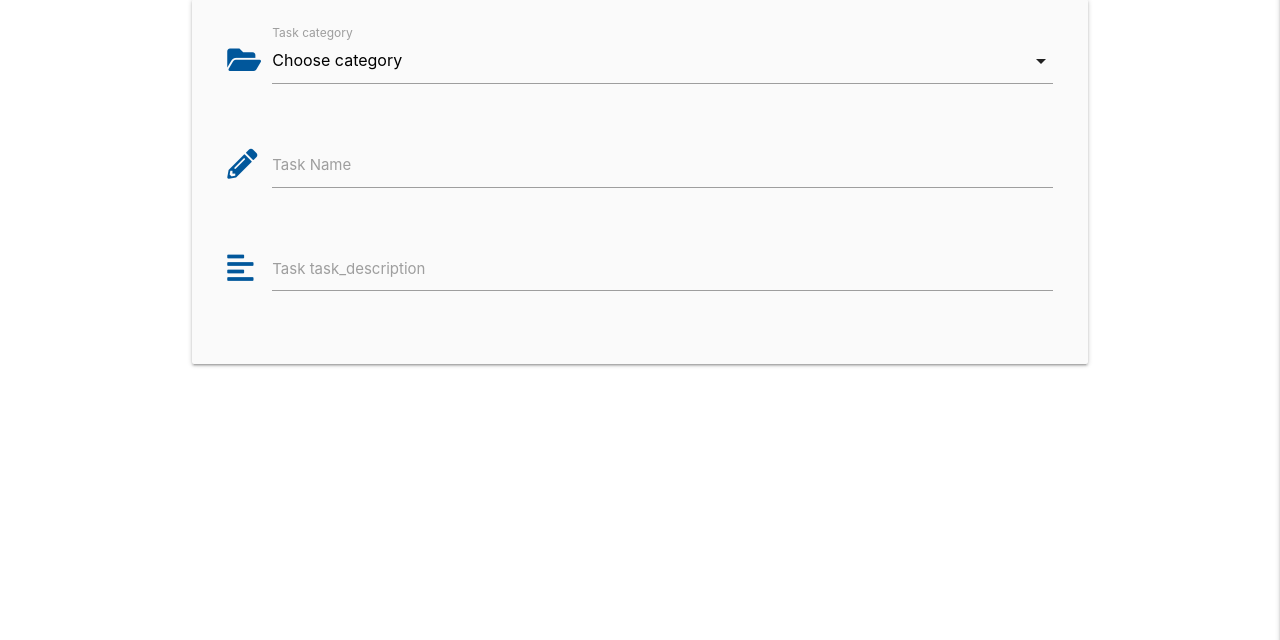
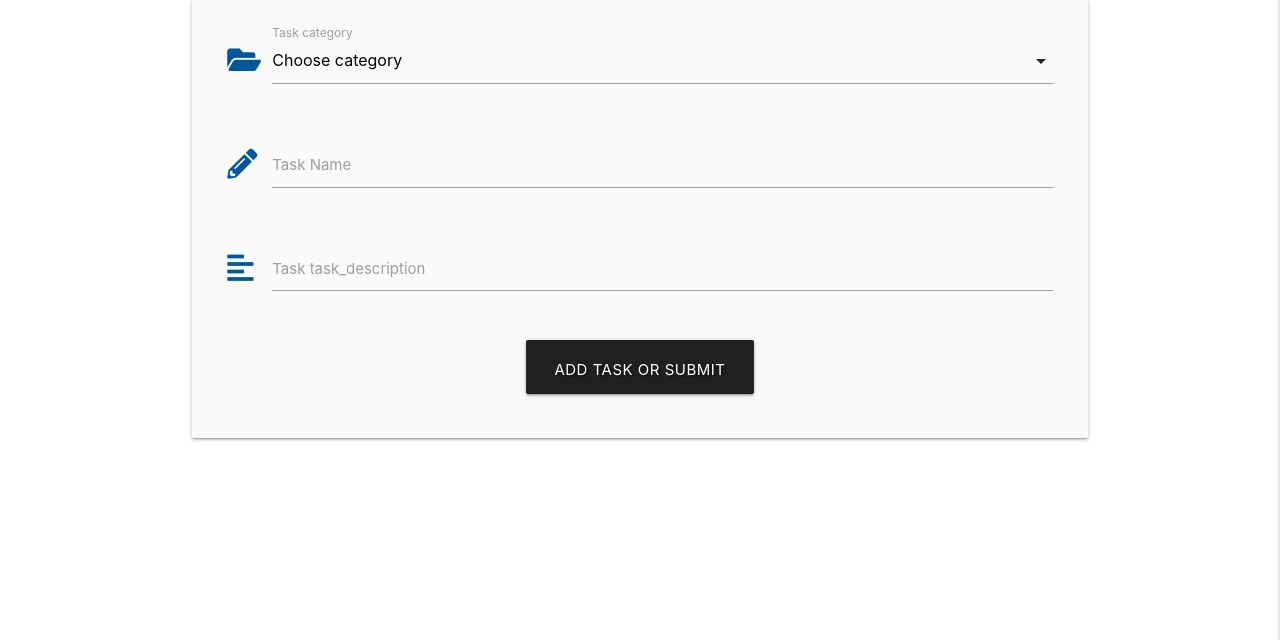
Before and after one commit to Antonio-dev7/taskmanager, a Flask app: page /add_task in a window 1280 px wide. Shown: the part 160-800 px from the top of the page. Run offline with Flask 2, Linux system fonts and the light colour scheme; data that the repository does not hold is empty; some libraries are stand-ins or nearby versions.

Commit message:
this is how you post to the database

```diff
--- a/app.py
+++ b/app.py
@@ -24,10 +24,24 @@ def get_tasks():
     return render_template("tasks.html", tasks=tasks)
 
 
-@app.route("/add_task")
+@app.route("/add_task", methods=["GET", "POST"])
 def add_task():
+    if request.method == "POST":
+
+        task ={
+            "category_name": request.form.get("category_name"),
+            "task_name": request.form.get("task_name"),
+            "task_description": request.form.get("task_description"),
+            # "created_by": session["user"]
+        }
+# Now, when this function is called, if the requested method is POST,
+
+        mongo.db.tasks.insert_one(task)
+        flash("Task successfully Added")
+        return redirect(url_for("get_tasks"))
+# then it will perform all steps here and insert a new task.
     categories = mongo.db.categories.find().sort("category_name", 1)
-    return render_template("add_task.html", categories=categories)
+    return render_template("add_task.html", categories=categories) # Otherwise, it will revert to the default method of GET, and display the template with our # form to be completed.
 
 
 if __name__ == "__main__":
--- a/templates/add_task.html
+++ b/templates/add_task.html
@@ -4,7 +4,8 @@
     <h3 class="light-blue-text text-darken-4 center-align">Add Task</h3>
 
     <div class="row card-panel grey lighten-5">
-        <form class="col s12" method="POST" action="">
+        <form class="col s12" method="POST" action="{{ url_for('add_task') }}">
+            <!-- Category Selection -->
             <div class="row">
                 <div class="input-field col s12">
                     <i class="fas fa-folder-open prefix light-blue-text text-darken-4"></i>
@@ -19,7 +20,7 @@
 
             </div>
 
-
+            <!-- Task Name -->
             <div class="row">
                 <div class="input-field col s12">
                     <i class="fas fa-pencil-alt prefix light-blue-text text-darken-4"></i>
@@ -28,6 +29,7 @@
                     <label for="task_name">Task Name</label>
                 </div>
             </div>
+            <!-- Task Description -->
             <div class="row">
                 <div class="input-field col s12">
                     <i class="fas fa-align-left prefix light-blue-text text-darken-4"></i>
@@ -36,6 +38,16 @@
                     <label for="task_description">Task task_description</label>
                 </div>
             </div>
+
+            <!-- Submit Button -->
+            <div class="row">
+                <div class="col s12 center-align">
+                    <button type="submit" class="btn-large grey darken-4 text-shadow">
+                        Add Task or Submit <i class=""></i><!--fas fa-plus-square right-->
+                    </button>
+                </div>
+            </div>
+
         </form>
     </div>
 
--- a/templates/tasks.html
+++ b/templates/tasks.html
@@ -8,6 +8,8 @@
         {{ task.is_urgent }}<br>
         {{ task.due_date }}<br>
     {% endfor %} -->
+
+    <h3 class="light-blue-text text-darken-4 center-align">Add Task</h3>
 
     <ul class="collapsible popout">
         {% for task in tasks %}
@@ -23,6 +25,7 @@
             <div class="collapsible-body">
                 <strong>{{ task.category_name }}</strong>
                 <p>{{ task.task_description }}</p>
+                <!-- <p><em>by: {{ task.created_by }}</em></p> -->
             </div>
         </li>
         {% endfor %}
```
